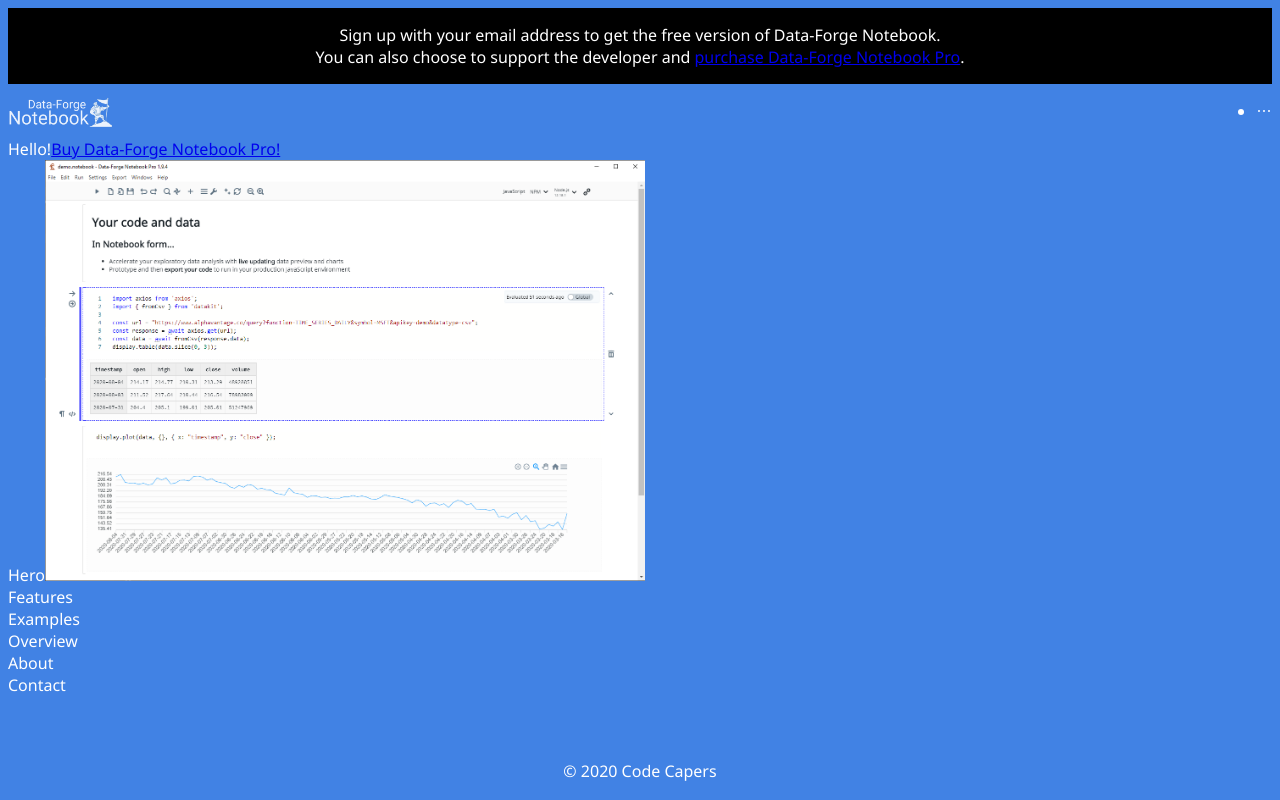
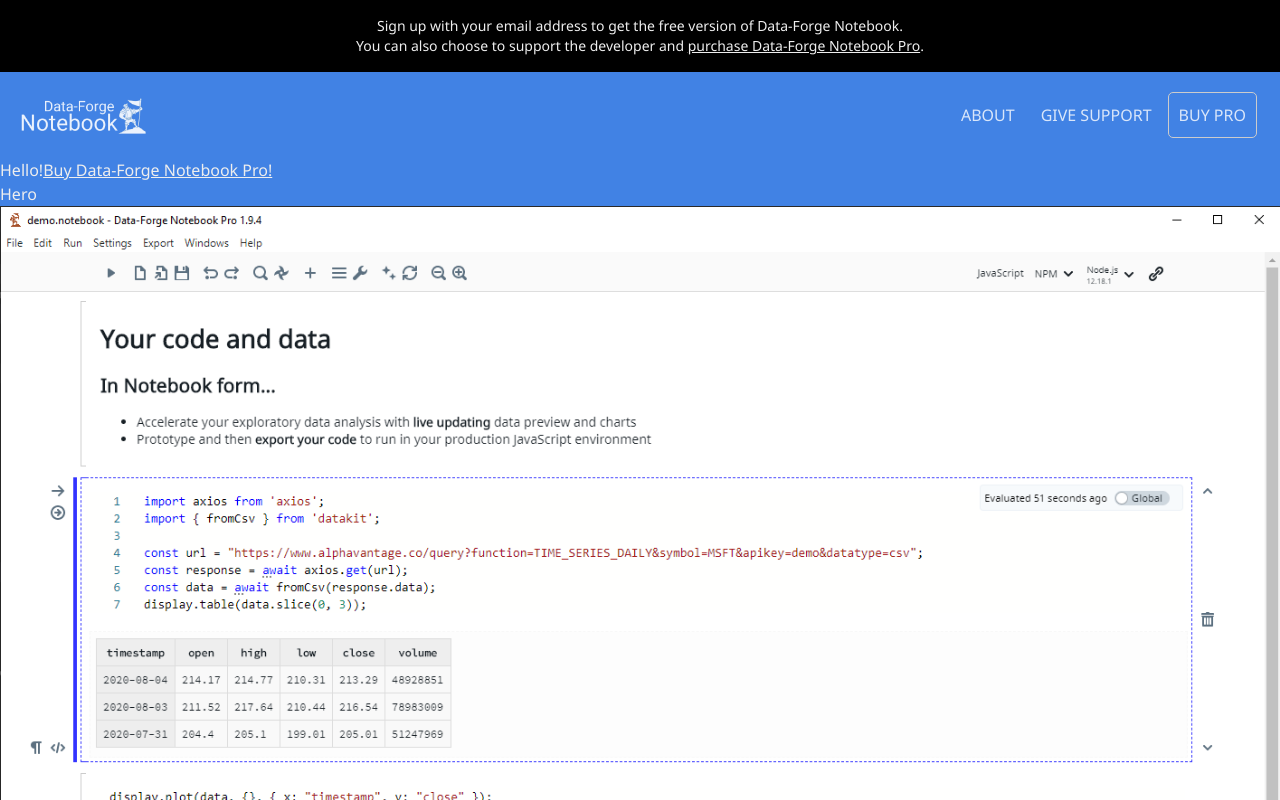
Before and after one commit to data-forge-notebook/landing-page, a Next.js app: page /landing-page/ in a window 1280 px wide. Shown: the top 800 px of the page. Built offline with nearby package versions, Linux system fonts and the light colour scheme.

Commit message:
Nav bar and message.

```diff
--- a/components/layout.tsx
+++ b/components/layout.tsx
@@ -1,19 +1,16 @@
-import { Button, Layout as AntLayout, Menu } from "antd";
 import Head from "next/head";
 import Link from "next/link";
 
-const { Header, Content, Footer } = AntLayout;
-
 export default function Layout({ children }: any) {
     return (
-        <AntLayout>
+        <div>
             <Head>
                 <title>Create Next App</title>
                 <link rel="icon" href="/favicon.ico" />
                 <link href="https://fonts.googleapis.com/css?family=Noto+Sans|Roboto" rel="stylesheet"></link>
             </Head>
 
-            <div className="bg-black text-white text-center pt-4 pb-4">
+            <div className="message flex flex-col items-center justify-center bg-black text-sm text-center p-4">
                 {/*TODO: Only show this on the main page! */ }
                 <div>
                     Sign up with your email address to get the free version of Data-Forge Notebook.
@@ -23,32 +20,29 @@ export default function Layout({ children }: any) {
                 </div>
             </div>
 
-            <Header className="header">
-                <div className="flex flex-col">
+            <header>
+                <nav className="flex flex-col">
                     <div className="flex flex-row items-center">
                         <img
+                            className="logo"
                             src="images/logo.png"
                             alt="Data-Forge Notebook Logo"
-                            style={{
-                                height: "33px",
-                            }}
                             />
                         <div className="flex-grow" />
-                        <Menu mode="horizontal">
-                            <Menu.Item>ABOUT</Menu.Item>
-                            <Menu.Item>GIVE SUPPORT</Menu.Item>
-                            <Menu.Item><Button>BUY PRO</Button></Menu.Item>
-                        </Menu>
+                        <a href="/#about">About</a>
+                        <Link href="https://github.com/data-forge-notebook/wiki/wiki/give-support"><a target="_blank">Give support</a></Link>
+                        <Link href="/product"><a className="action-button">Buy Pro</a></Link>
                     </div>
-                </div>
+                </nav>
+            </header>
 
-            </Header>
-            <Content>
+            <main>
                 {children}
-            </Content>
-            <Footer className="text-center pt-16 pb-16">
+            </main>
+
+            <footer className="text-center pt-16 pb-16">
                 © 2020 Code Capers
-            </Footer>
-        </AntLayout>
+            </footer>
+        </div>
     );
 }
--- a/styles/globals.less
+++ b/styles/globals.less
@@ -1,12 +1,16 @@
+@tailwind base;
+@tailwind components;
+@tailwind utilities;
 
 @bgcolor: #4182e4;
-@textcolor: white;
+@textcolor: rgb(238, 238, 238);
+@highlightcolor: white;
 
 @footerbgcolor: #2b2b40;
 @footertextcolor: #666;
 
-@headermenu: rgba(255, 255, 255, 0.8);
-@headermenuhover: white;
+@headerTextColor: rgba(255,255,255,0.8);
+@headerTextHoverColor: white;
 
 
 body {
@@ -15,6 +19,72 @@ body {
     color: @textcolor;
 }
 
-/* @tailwind base; */
-@tailwind components;
-@tailwind utilities;
+img {
+    width: auto;
+}
+
+a {
+    text-decoration: underline;
+
+    &:hover {
+        color: @highlightcolor;
+    }
+}
+
+.message {
+
+    /*todo:
+    .flex
+    .flex-col
+    .items-center
+    .justify-center
+    .bg-black
+    .text-white
+    .text-sm
+    .text-center
+    .p-4
+    */
+}
+
+header {
+
+    padding: 20px;
+
+    .logo {
+        display: none;
+        height: 40px;
+
+        @media (min-width: 500px) {
+			display: inline;
+		}
+    }
+
+    a {
+        text-decoration: none;
+        text-transform: uppercase;
+        margin: 0 3px;
+        border-bottom: 1px solid transparent;
+        color: @headerTextColor;
+        transition: .2s ease-in-out;
+        padding: 10px;
+
+        &:hover {
+            border-bottom: 1px solid @headerTextHoverColor;
+            color: @headerTextHoverColor;
+        }
+    }
+
+    .action-button {
+        border-width: 1px;
+        border-style: solid;
+        border-color: rgb(204, 204, 204);
+        border-image: initial;
+        border-radius: 5px;
+
+        &:hover {
+            color: @bgcolor;
+            background: @highlightcolor;
+        }
+    }
+
+}
```
